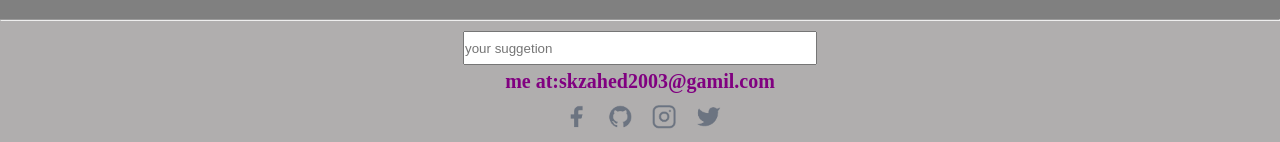
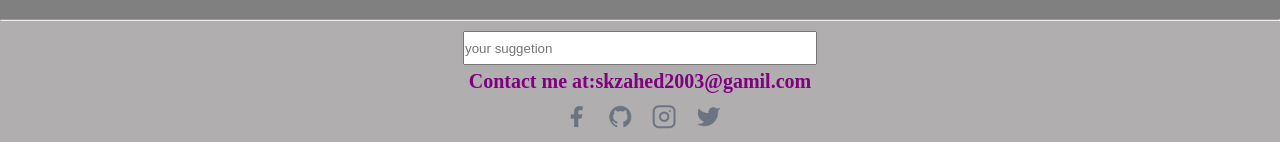
Before and after one commit to jahedshaikh/portfolio, a plain HTML site: page index.html in a window 1280 px wide. Shown: the part 861-1003 px from the top of the page. Drawn offline with Linux system fonts and the light colour scheme.

Commit message:
Update index.html

```diff
--- a/index.html
+++ b/index.html
@@ -51,7 +51,7 @@
         <input class="input" type="text" placeholder="your suggetion">
 
 
-        <h4> me at:skzahed2003@gamil.com</h4>
+        <h4>Contact me at:skzahed2003@gamil.com</h4>
 
         <div class="socialmedia">
           <ol>
```
